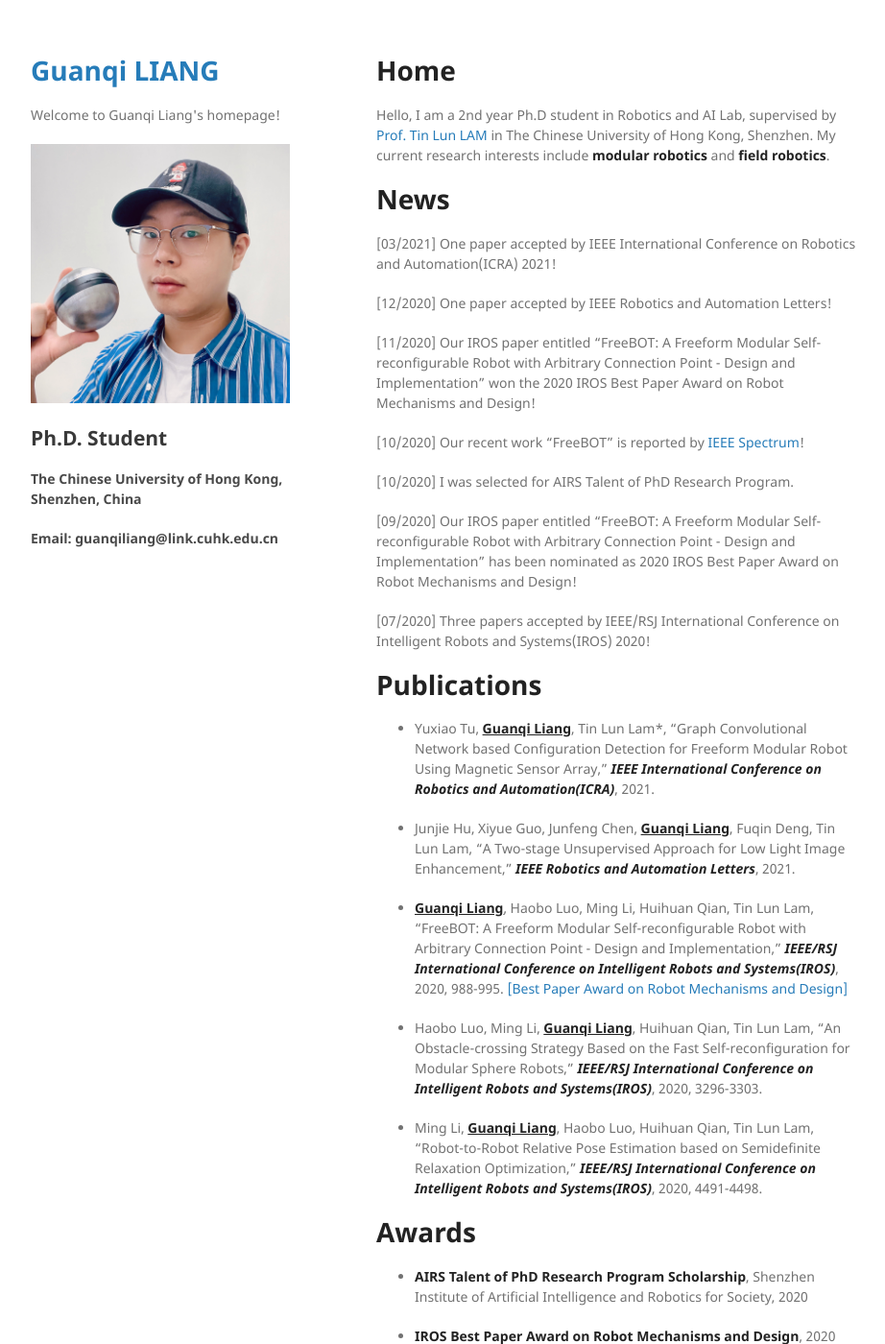
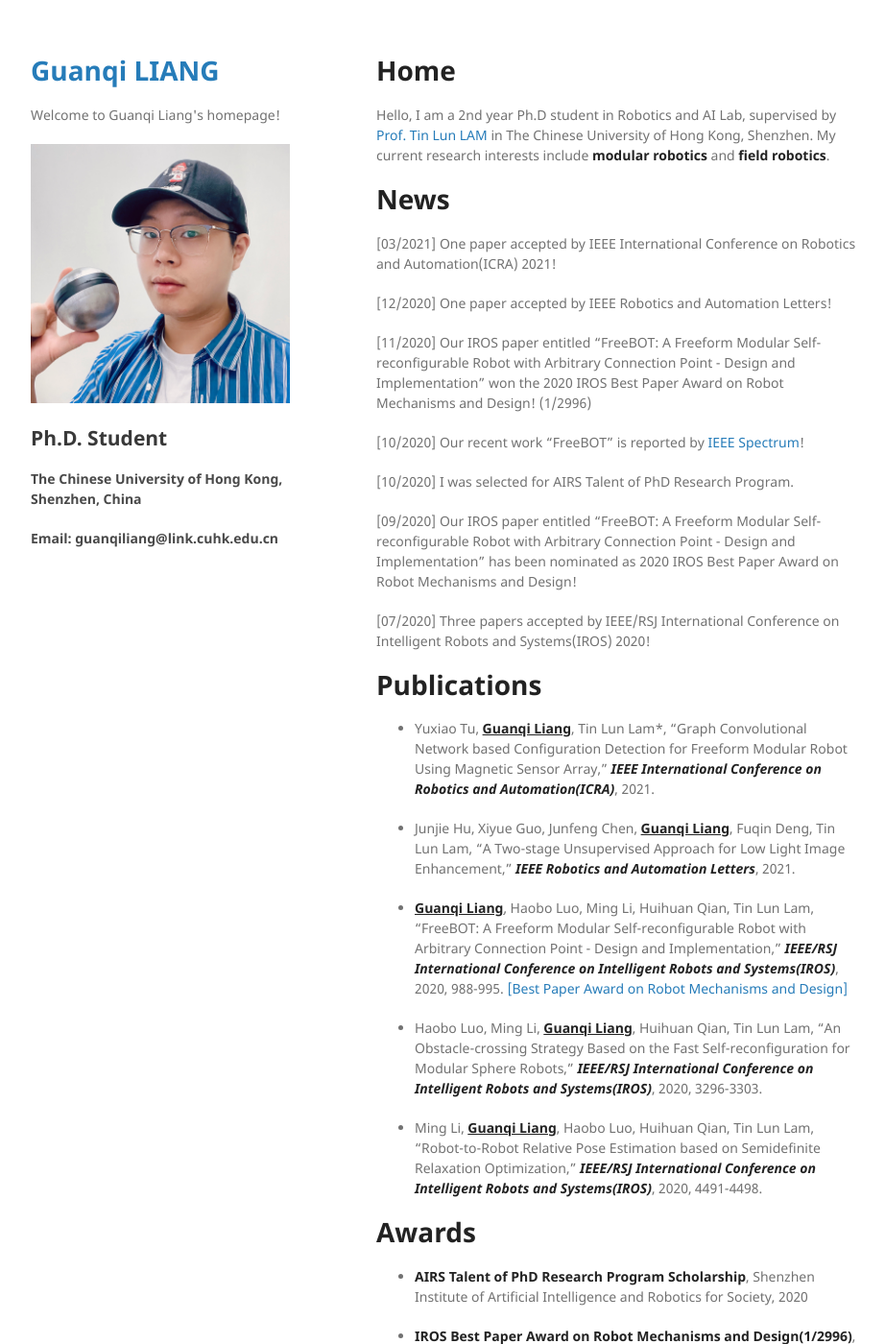
Before and after one commit to guanqiliang/guanqiliang.github.com, a Jekyll site: the page built from index.md, in a window 1280 px wide and 1400 px high. Shown: the whole window at 96% size, without its empty margins (178-1100 px from the left). Built offline with Jekyll 4.4.1, drawn with Linux system fonts in a browser that asks for light colours; our own code applies the rules of GitHub Pages for plain Markdown files.

Commit message:
Update index.md

```diff
--- a/index.md
+++ b/index.md
@@ -8,7 +8,7 @@ Hello, I am a 2nd year Ph.D student in Robotics and AI Lab, supervised by [Prof.
 
 [12/2020] One paper accepted by IEEE Robotics and Automation Letters!
 
-[11/2020] Our IROS paper entitled "FreeBOT: A Freeform Modular Self-reconfigurable Robot with Arbitrary Connection Point - Design and Implementation" won the 2020 IROS Best Paper Award on Robot Mechanisms and Design!
+[11/2020] Our IROS paper entitled "FreeBOT: A Freeform Modular Self-reconfigurable Robot with Arbitrary Connection Point - Design and Implementation" won the 2020 IROS Best Paper Award on Robot Mechanisms and Design! (1/2996)
 
 [10/2020] Our recent work “FreeBOT” is reported by [IEEE Spectrum](https://spectrum.ieee.org/automaton/robotics/robotics-hardware/freebots-spheres-swarm-robots)!
 
@@ -34,7 +34,7 @@ Hello, I am a 2nd year Ph.D student in Robotics and AI Lab, supervised by [Prof.
 
 * <strong>AIRS Talent of PhD Research Program Scholarship</strong>, Shenzhen Institute of Artificial Intelligence and Robotics for Society, 2020
 
-* <strong>IROS Best Paper Award on Robot Mechanisms and Design</strong>, 2020
+* <strong>IROS Best Paper Award on Robot Mechanisms and Design(1/2996)</strong>, 2020
 
 * <strong>National Scholarship</strong>, Ministry of Education, PRC, 2018
 
```
